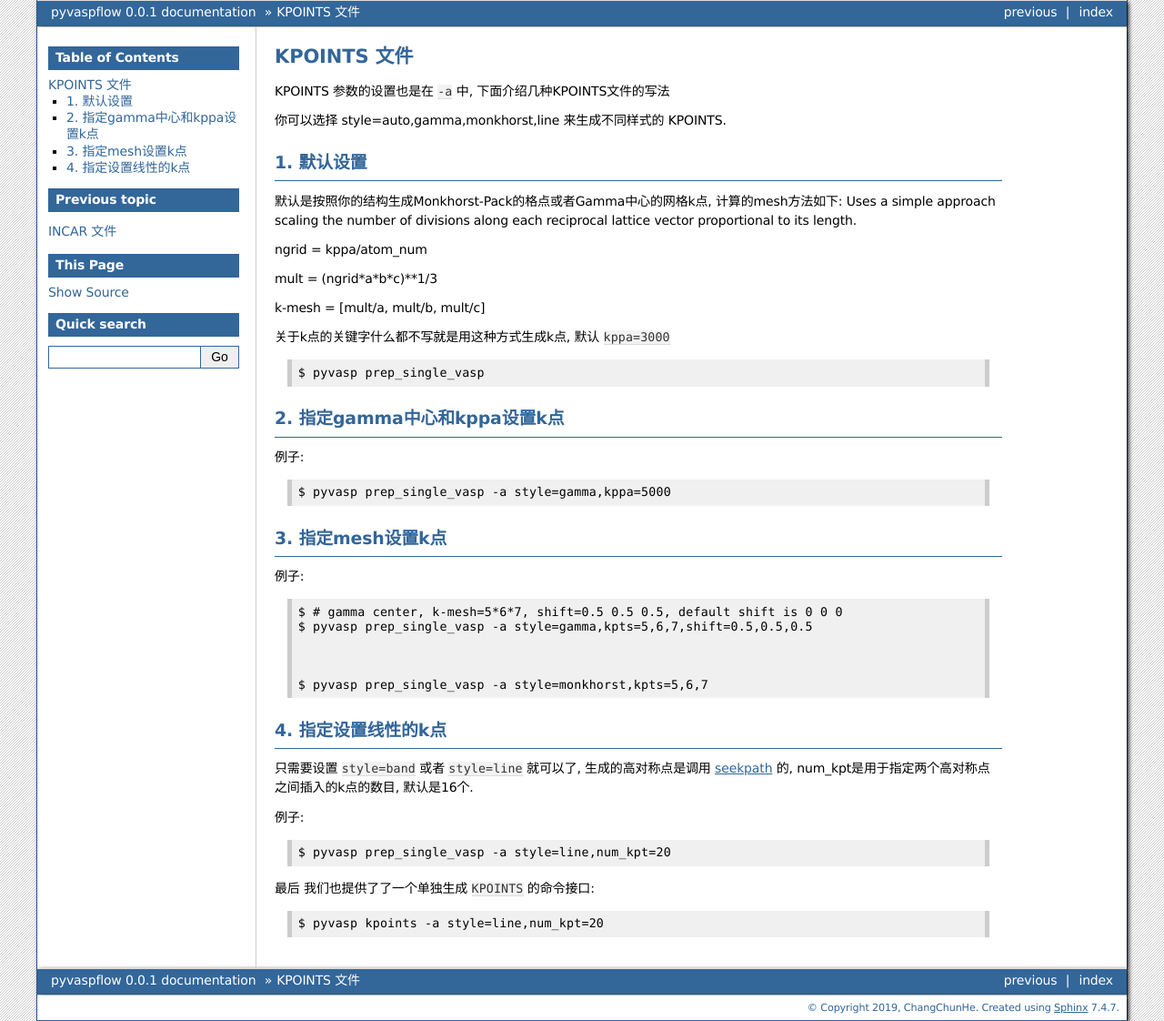
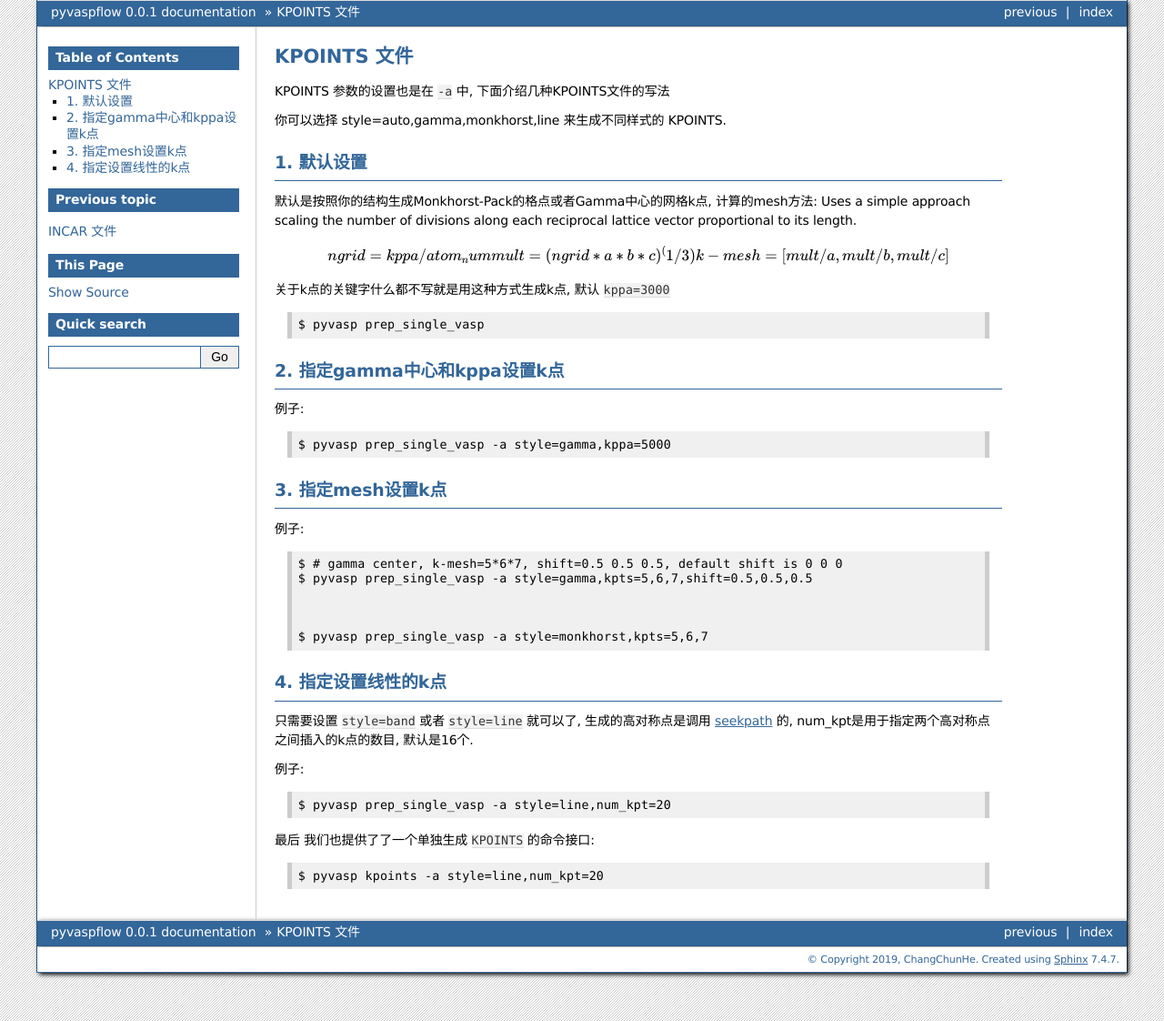
Before and after one commit to ChangChunHe/pyvaspflow, a Sphinx documentation site: the page built from docs/source/kpoints.rst, in a window 1280 px wide. Shown: the whole page at 91% size. Built offline with Sphinx 7.4.7, drawn with Linux system fonts in a browser that asks for light colours; pages that are not in the unit, such as notebooks, are missing from menus.

Commit message:
Update kpoints.rst

```diff
--- a/docs/source/kpoints.rst
+++ b/docs/source/kpoints.rst
@@ -11,15 +11,13 @@ KPOINTS 参数的设置也是在 ``-a`` 中, 下面介绍几种KPOINTS文件的
 1. 默认设置
 ===============
 
-默认是按照你的结构生成Monkhorst-Pack的格点或者Gamma中心的网格k点, 计算的mesh方法如下:
+默认是按照你的结构生成Monkhorst-Pack的格点或者Gamma中心的网格k点, 计算的mesh方法:
 Uses a simple approach scaling the number of divisions along each
 reciprocal lattice vector proportional to its length.
 
-ngrid = kppa/atom_num
-
-mult = (ngrid*a*b*c)**1/3
-
-k-mesh = [mult/a, mult/b, mult/c]
+ .. math:: ngrid = kppa/atom_num
+           mult = (ngrid*a*b*c)^(1/3)
+           k-mesh = [mult/a, mult/b, mult/c]
 
 关于k点的关键字什么都不写就是用这种方式生成k点, 默认 ``kppa=3000`` ::
 
```
